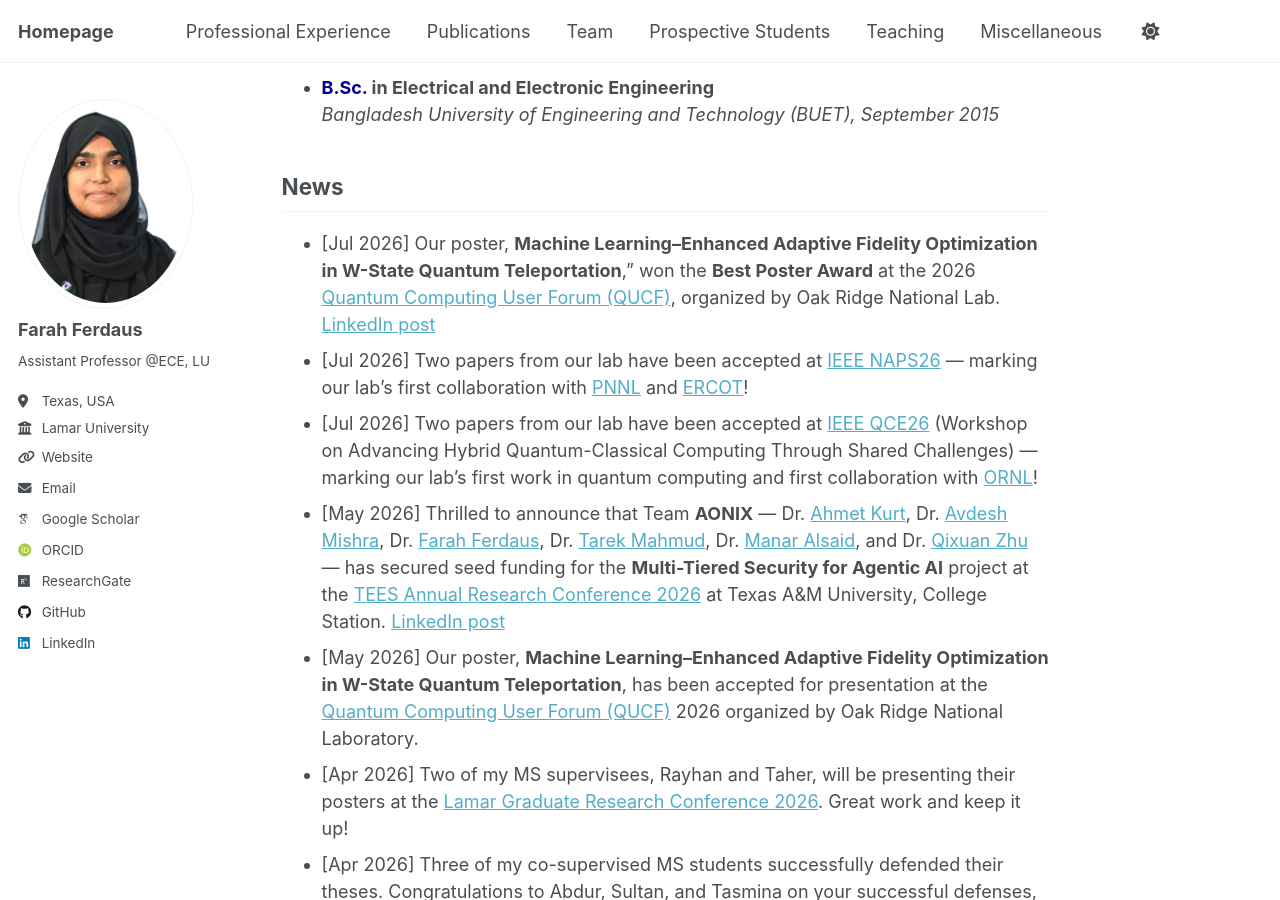
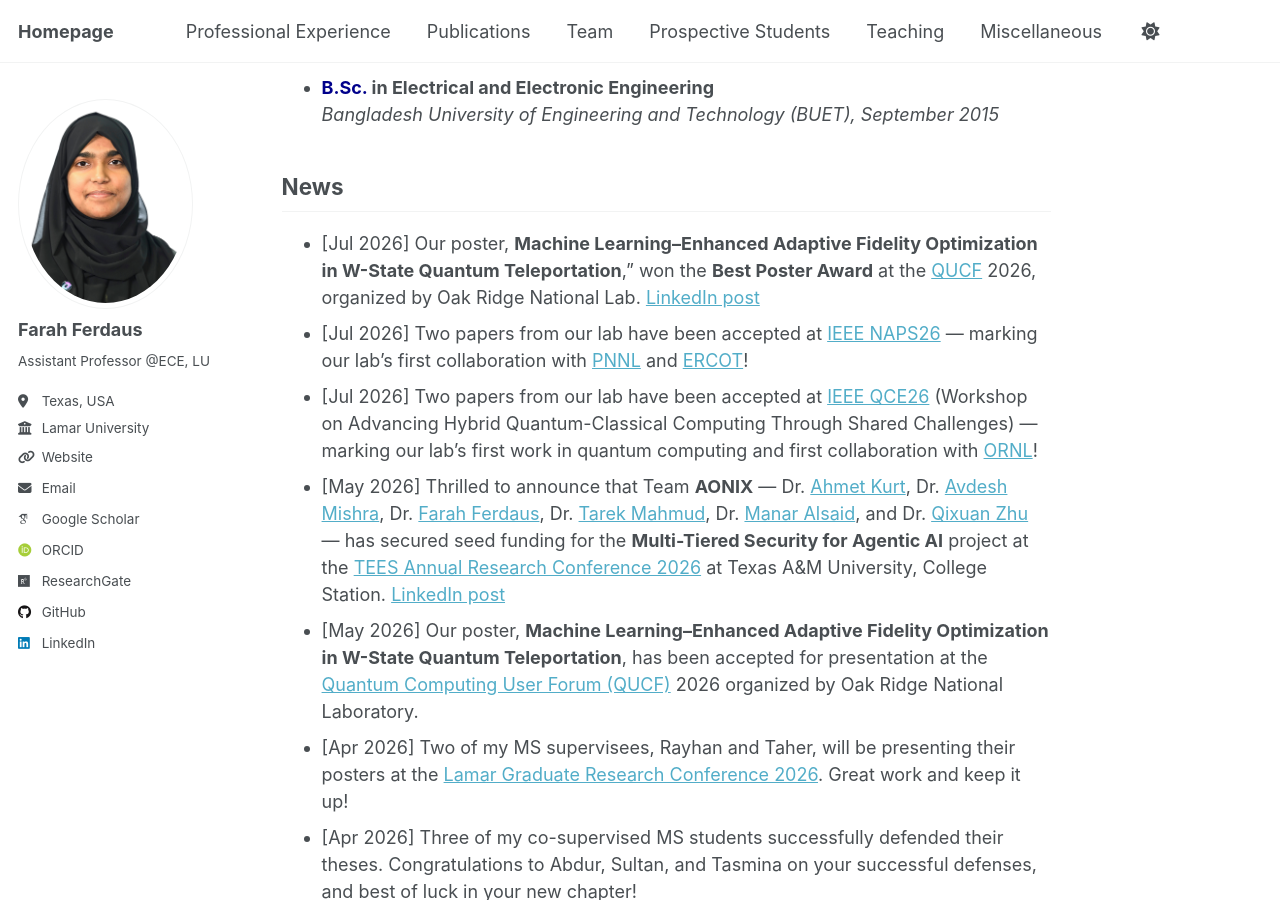
Before and after one commit to fferdaus/fferdaus.github.io, a Jekyll site: the page built from _pages/about.md, in a window 1280 px wide and 900 px high, scrolled down 888 px. Built offline with Jekyll 4.4.1, drawn with Linux system fonts in a browser that asks for light colours; emoji names are drawn with the system emoji font; some web fonts are replaced.

Commit message:
Update about.md

```diff
--- a/_pages/about.md
+++ b/_pages/about.md
@@ -61,7 +61,7 @@ I have published numerous scientific articles, including journal articles, confe
 <br> [Poster – Rayhan](https://lamar0-my.sharepoint.com/:b:/g/personal/fferdaus_lamar_edu/IQDJAmfeKdWtRoJOF0tiFMUCAV5S6lzGjz5sl6GAh_drQu0?e=ODjbzc) \| [Poster – Taher](https://lamar0-my.sharepoint.com/:b:/g/personal/fferdaus_lamar_edu/IQDaqvUznGsSSbnXCy_U9GppAXAiHoaEPJ6QIkLvs-92vq0?e=bWgcDz)
 -->
 ## News
-- [Jul 2026] Our poster, **Machine Learning–Enhanced Adaptive Fidelity Optimization in W-State Quantum Teleportation**," won the **Best Poster Award** at the 2026 [Quantum Computing User Forum (QUCF)](https://www.olcf.ornl.gov/calendar/2026-quantum-computing-user-forum/), organized by Oak Ridge National Lab. [LinkedIn post](https://www.linkedin.com/feed/update/urn:li:ugcPost:7486160842829369344/)
+- [Jul 2026] Our poster, **Machine Learning–Enhanced Adaptive Fidelity Optimization in W-State Quantum Teleportation**," won the **Best Poster Award** at the [QUCF](https://www.olcf.ornl.gov/calendar/2026-quantum-computing-user-forum/) 2026, organized by Oak Ridge National Lab. [LinkedIn post](https://www.linkedin.com/feed/update/urn:li:ugcPost:7486160842829369344/)
 - [Jul 2026] Two papers from our lab have been accepted at [IEEE NAPS26](https://www.mtu.edu/ece/naps-2026/) — marking our lab's first collaboration with [PNNL](https://www.pnnl.gov) and [ERCOT](https://www.ercot.com)!
 - [Jul 2026] Two papers from our lab have been accepted at [IEEE QCE26](https://qce.quantum.ieee.org/2026/) (Workshop on Advancing Hybrid Quantum-Classical Computing Through Shared Challenges) — marking our lab's first work in quantum computing and first collaboration with [ORNL](https://www.ornl.gov)!
 - [May 2026] Thrilled to announce that Team **AONIX** — Dr. [Ahmet Kurt](https://www.etamu.edu/people/ahmet-kurt-ph-d/), Dr. [Avdesh Mishra](https://www.tamuk.edu/engineering/departments/eecs/faculty-and-staff/Avdesh-Mishra.html), Dr. [Farah Ferdaus](https://www.lamar.edu/engineering/electrical/faculty-and-staff/farah-ferdaus/index.html), Dr. [Tarek Mahmud](https://www.tamuk.edu/engineering/departments/eecs/faculty-and-staff/index.html), Dr. [Manar Alsaid](https://www.etamu.edu/people/manar-alsaid-ph-d/), and Dr. [Qixuan Zhu](https://www.shsu.edu/directory/employee-profiles/zhu-qixuan-qxz002) — has secured seed funding for the **Multi-Tiered Security for Agentic AI** project at the [TEES Annual Research Conference 2026](https://tarc.tamu.edu/) at Texas A&M University, College Station. [LinkedIn post](https://www.linkedin.com/posts/congratulations-to-the-winning-teams-of-the-ugcPost-7463748066697707520-Hq5M/?utm_source=social_share_send&utm_medium=member_desktop_web&rcm=ACoAABQayYQBywVMffeM2RtnFXdDlOwVNW9OAlE)
```
